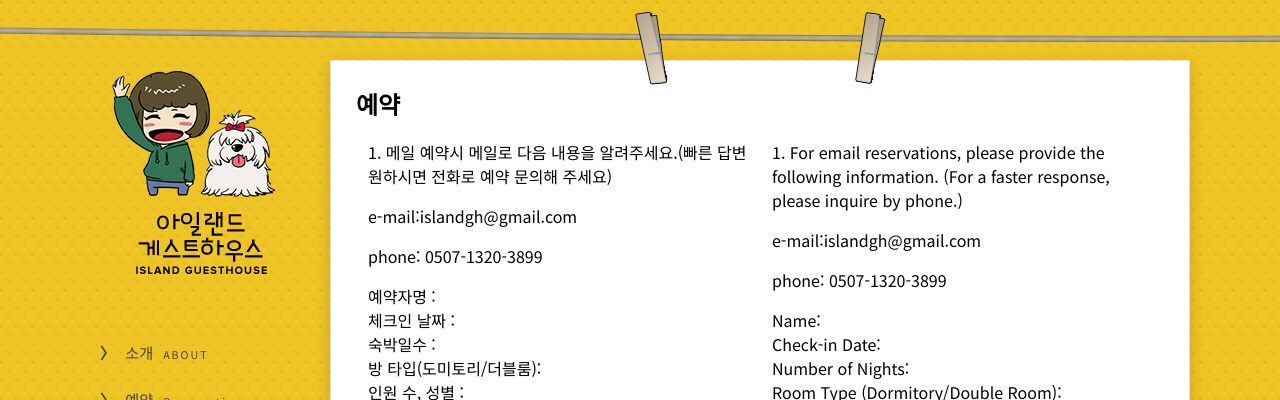
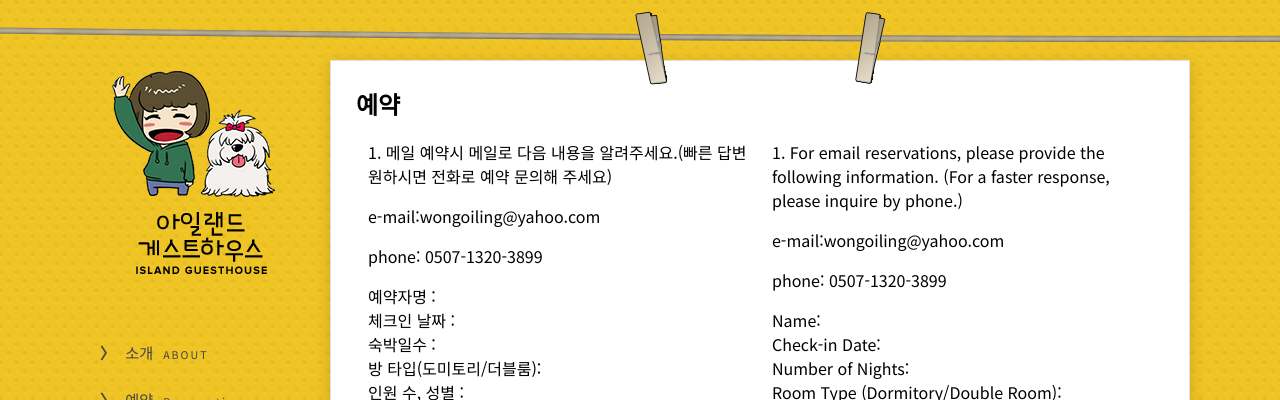
Before and after one commit to islandguesthouse/web, a Jekyll site: the page built from reservation.html, in a window 1280 px wide. Shown: the top 400 px of the page. Built offline with Jekyll 4.4.1, drawn with Linux system fonts in a browser that asks for light colours.

Commit message:
change e-mail

```diff
--- a/contact.html
+++ b/contact.html
@@ -6,7 +6,7 @@ layout: default
 
 <p>
 전화와 이메일 예약 문의 언제든지 확영입니다.<br>
-For reservation, please e-mail : <a href="mailto:islandgh@gmail.com">islandgh@gmail.com</a><br>
+For reservation, please e-mail : <a href="mailto:wongoiling@yahoo.com">wongoiling@yahoo.com</a><br>
 please leave us your contact number<br>
 *빠른 답변을 위해 예약 문의/요청에 전화번호를 꼭 남겨주세요.<br>
 </p>
--- a/reservation.html
+++ b/reservation.html
@@ -8,7 +8,7 @@ layout: default
 			  <div class="col">
 
 <p>1. 메일 예약시 메일로 다음 내용을 알려주세요.(빠른 답변 원하시면 전화로 예약 문의해 주세요)</p>
-<p>e-mail:<a href="mailto:islandgh@gmail.com">islandgh@gmail.com</a></p>
+<p>e-mail:<a href="mailto:wongoiling@yahoo.com">wongoiling@yahoo.com</a></p>
 <p>phone: 0507-1320-3899</p>
 
 <p>예약자명 :<br>
@@ -36,7 +36,7 @@ layout: default
 				</div>
 			  <div class="col">
 <p>1. For email reservations, please provide the following information. (For a faster response, please inquire by phone.)</p>
-<p>e-mail:<a href="mailto:islandgh@gmail.com">islandgh@gmail.com</a></p>
+<p>e-mail:<a href="mailto:wongoiling@yahoo.com">wongoiling@yahoo.com</a></p>
 <p>phone: 0507-1320-3899</p>
 
 <p>Name:<br>
```
